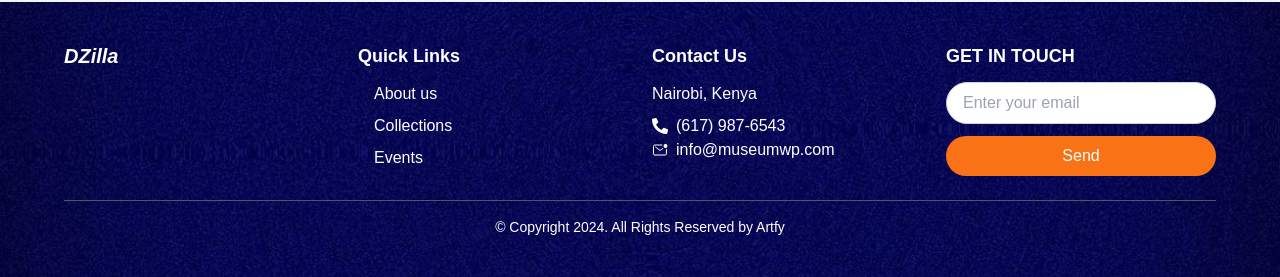
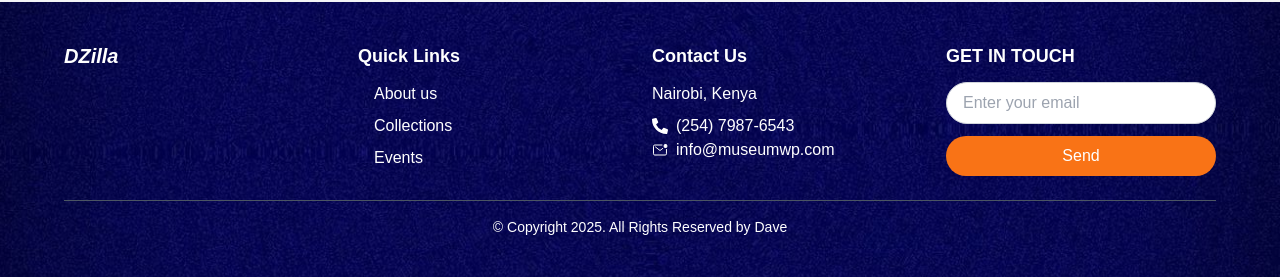
Before and after one commit to DavisKiprotich/DavidZilla-Creatives, a Next.js app: page / in a window 1280 px wide. Shown: the part 2534-2811 px from the top of the page. Built offline with nearby package versions, Linux system fonts and the light colour scheme.

Commit message:
contact us

```diff
--- a/src/components/Footer.js
+++ b/src/components/Footer.js
@@ -18,9 +18,9 @@ const Footer = () => {
           <h3 className="font-semibold text-lg mb-3">Quick Links</h3>
           <ul className="space-y-2">
             {[
-              { text: "About us", link: "#" },
-              { text: "Collections", link: "#" },
-              { text: "Events", link: "#" }
+              { text: "About us", link: "#about" },
+              { text: "Collections", link: "#collections" },
+              { text: "Events", link: "#catalogue" }
             ].map((item, index) => (
               <li key={index} className="relative group pl-4">
                 <a
@@ -40,7 +40,7 @@ const Footer = () => {
           <h3 className="font-semibold text-lg mb-3">Contact Us</h3>
           <p>Nairobi, Kenya</p>
           <p className="mt-2 flex items-center space-x-2">
-            <FaPhoneAlt /><span>(617) 987-6543</span>
+            <FaPhoneAlt /><span>(254) 7987-6543</span>
           </p>
           <p className="flex items-center space-x-2">
             <IoMailUnreadOutline /><span>info@museumwp.com</span>
@@ -56,7 +56,7 @@ const Footer = () => {
               placeholder="Enter your email"
               className="w-full px-4 py-2 rounded-full text-black focus:outline-none border border-gray-300"
             />
-            <a href="mailto:info@museumwp.com?subject=Newsletter Signup" className="w-full">
+            <a href="mailto:info@museumwp.com?subject=Contact Signup" className="w-full">
               <button className="bg-orange-500 hover:bg-orange-600 text-white px-6 py-2 mt-3 rounded-full w-full">
                 Send
               </button>
@@ -68,7 +68,7 @@ const Footer = () => {
 
       {/* Copyright Section */}
       <div className="text-center mt-6 text-sm border-t border-gray-600 pt-4">
-        © Copyright 2024. All Rights Reserved by Artfy
+        © Copyright 2025. All Rights Reserved by Dave
       </div>
     </footer>
   );
```
